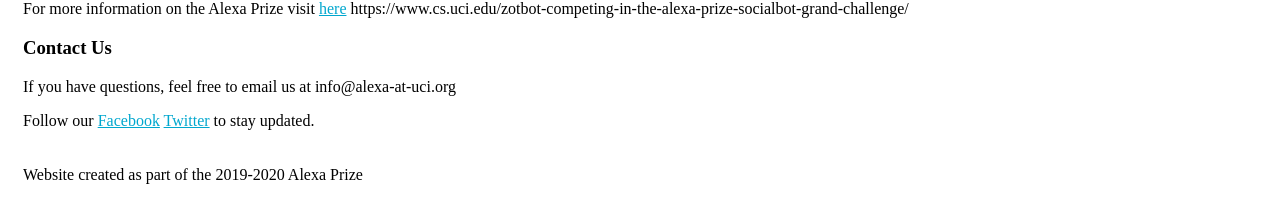
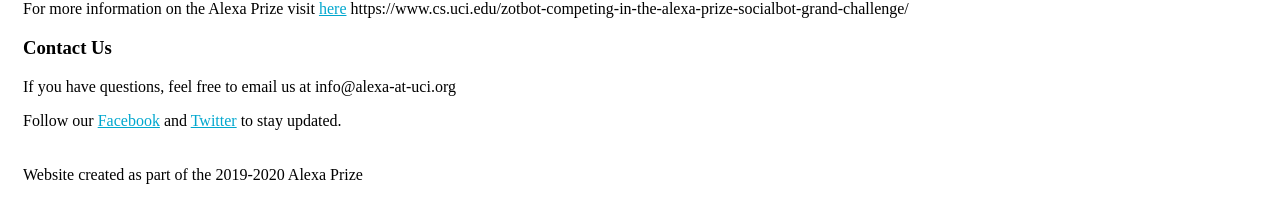
Before and after one commit to uci-zotbot/zotbot, a Jekyll site: the page built from docs/index.md, in a window 1280 px wide. Shown: the part 538-761 px from the top of the page. Built offline with Jekyll 4.4.1, drawn with Linux system fonts in a browser that asks for light colours.

Commit message:
Update index.md

```diff
--- a/docs/index.md
+++ b/docs/index.md
@@ -19,6 +19,6 @@ https://www.cs.uci.edu/zotbot-competing-in-the-alexa-prize-socialbot-grand-chall
 
 If you have questions, feel free to email us at info@alexa-at-uci.org
 <p>Follow our
-  <a href="https://www.facebook.com/alexaucirvine/">Facebook</a>
+  <a href="https://www.facebook.com/alexaucirvine/">Facebook</a> and
   <a href="https://twitter.com/alexaucirvine">Twitter</a>
   to stay updated.</p>
```
